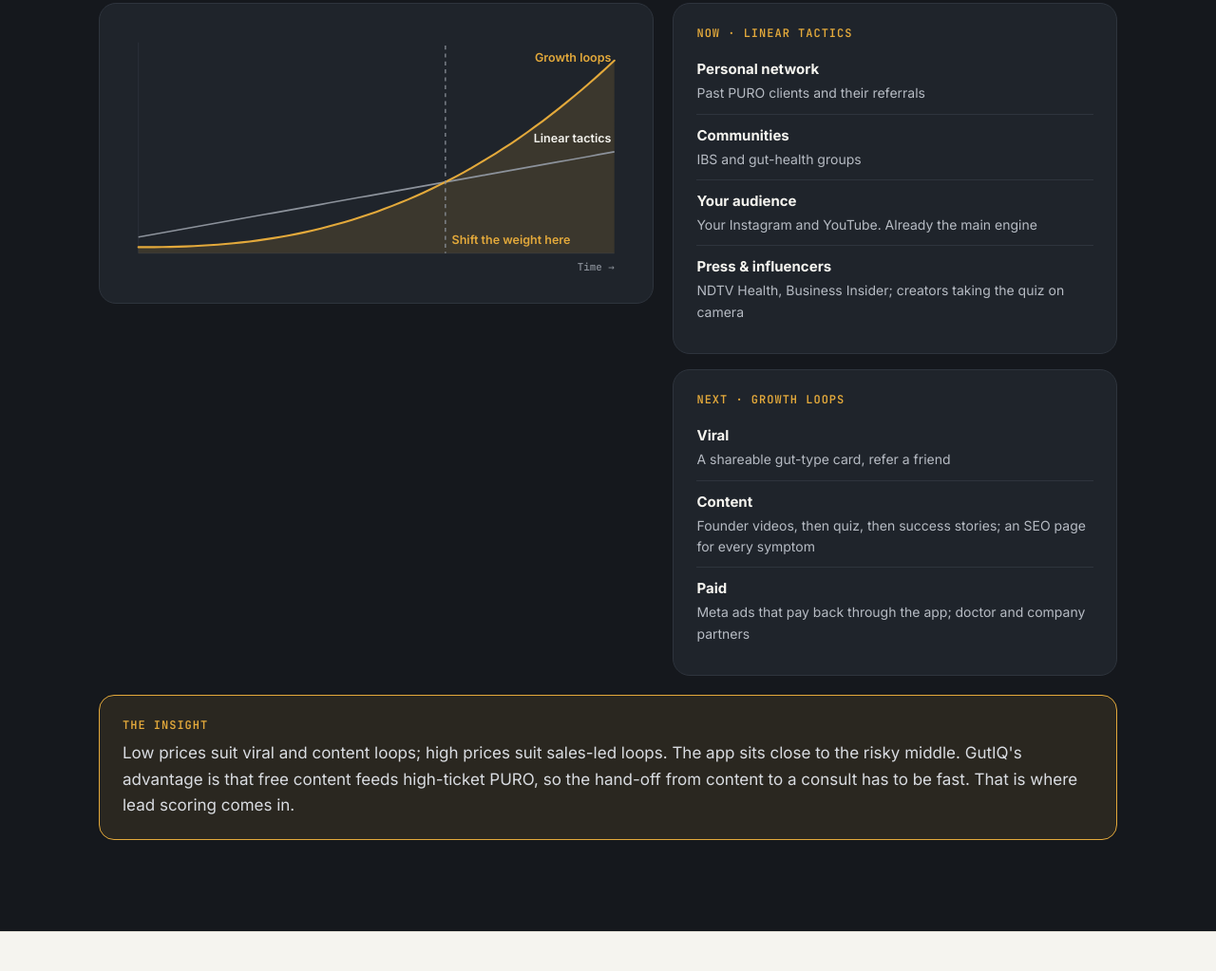
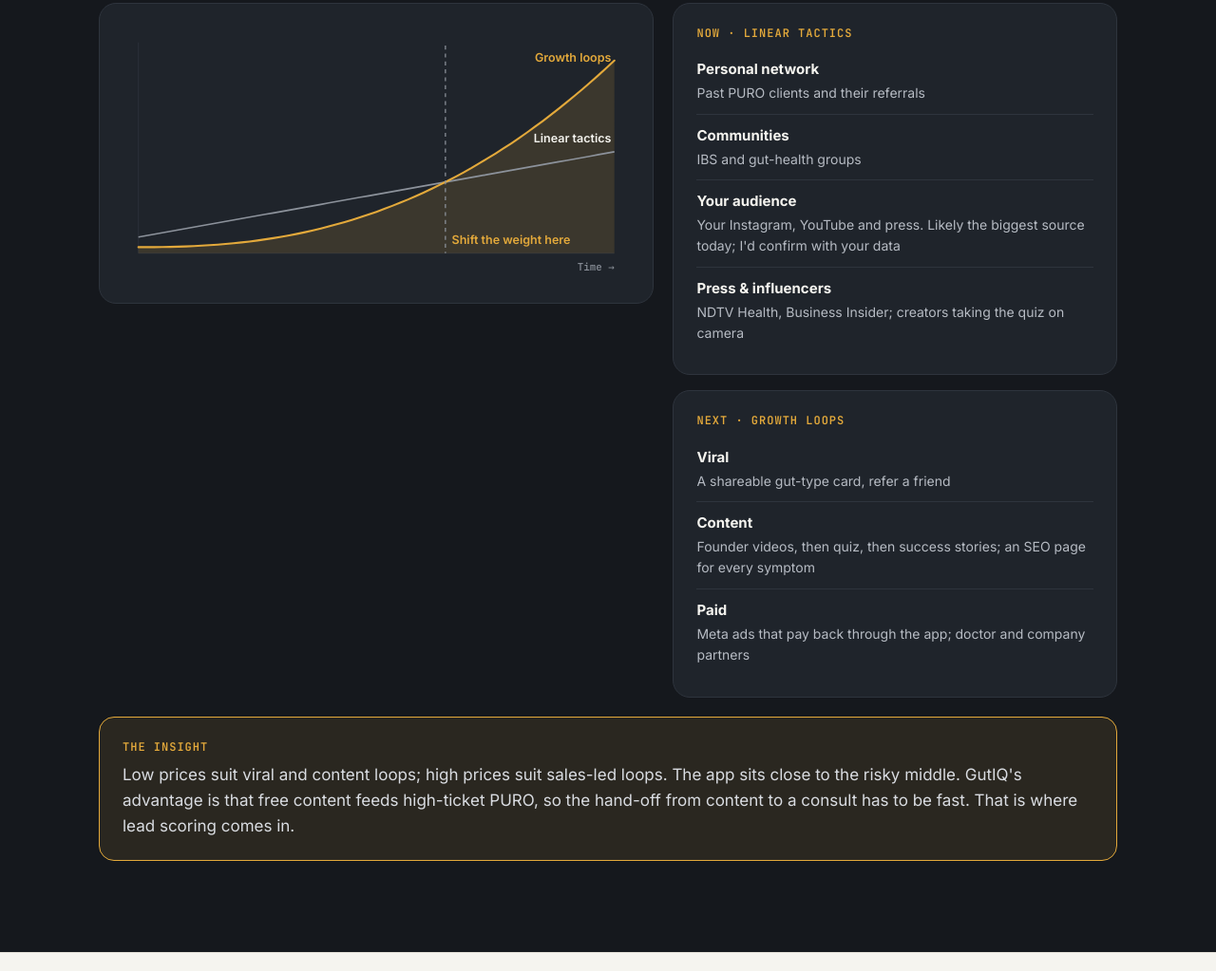
Before and after one commit to ALISHA-19/GUTIQ, a plain HTML site: page index.html in a window 1280 px wide. Shown: the part 5133-6156 px from the top of the page at 95% size. Drawn offline with Linux system fonts and the light colour scheme.

Commit message:
Soften unverified claim about the founder's social channels
Co-Authored-By: Claude Opus 5.5 <noreply@anthropic.com>

```diff
--- a/index.html
+++ b/index.html
@@ -404,7 +404,7 @@ svg .dash { stroke: var(--dim); stroke-width: 1.5; stroke-dasharray: 5 5; }
       <div class="tlist"><span class="k">NOW · LINEAR TACTICS</span>
         <div class="tl"><b>Personal network</b><span>Past PURO clients and their referrals</span></div>
         <div class="tl"><b>Communities</b><span>IBS and gut-health groups</span></div>
-        <div class="tl"><b>Your audience</b><span>Your Instagram and YouTube. Already the main engine</span></div>
+        <div class="tl"><b>Your audience</b><span>Your Instagram, YouTube and press. Likely the biggest source today; I'd confirm with your data</span></div>
         <div class="tl"><b>Press &amp; influencers</b><span>NDTV Health, Business Insider; creators taking the quiz on camera</span></div>
       </div>
       <div class="tlist"><span class="k">NEXT · GROWTH LOOPS</span>
```
